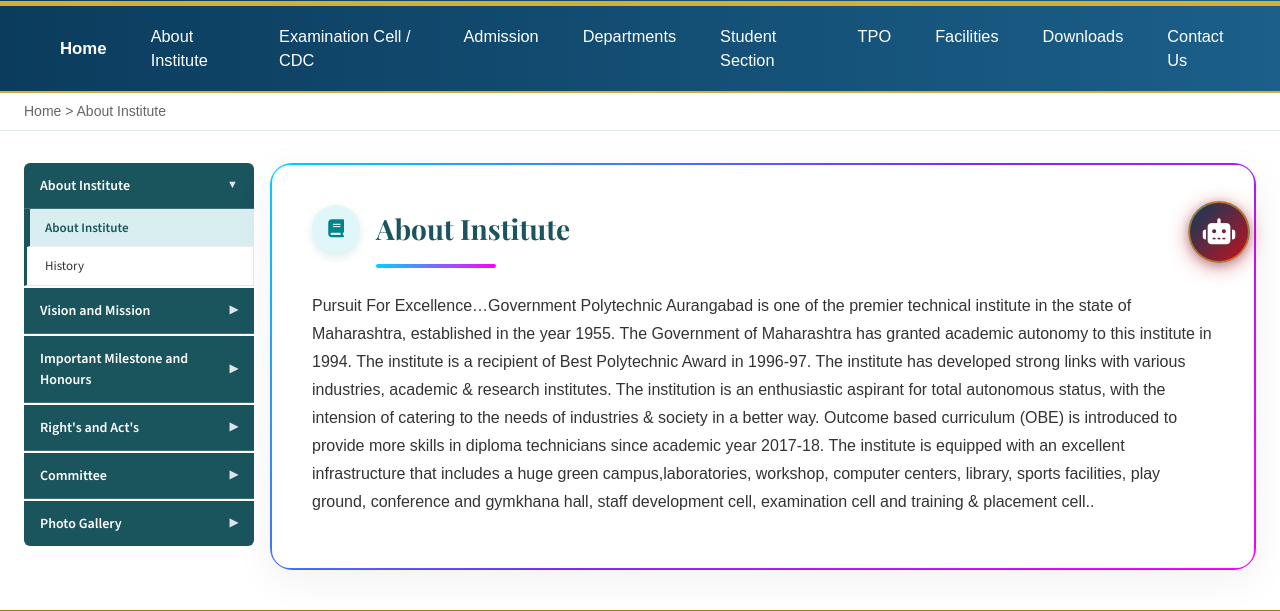
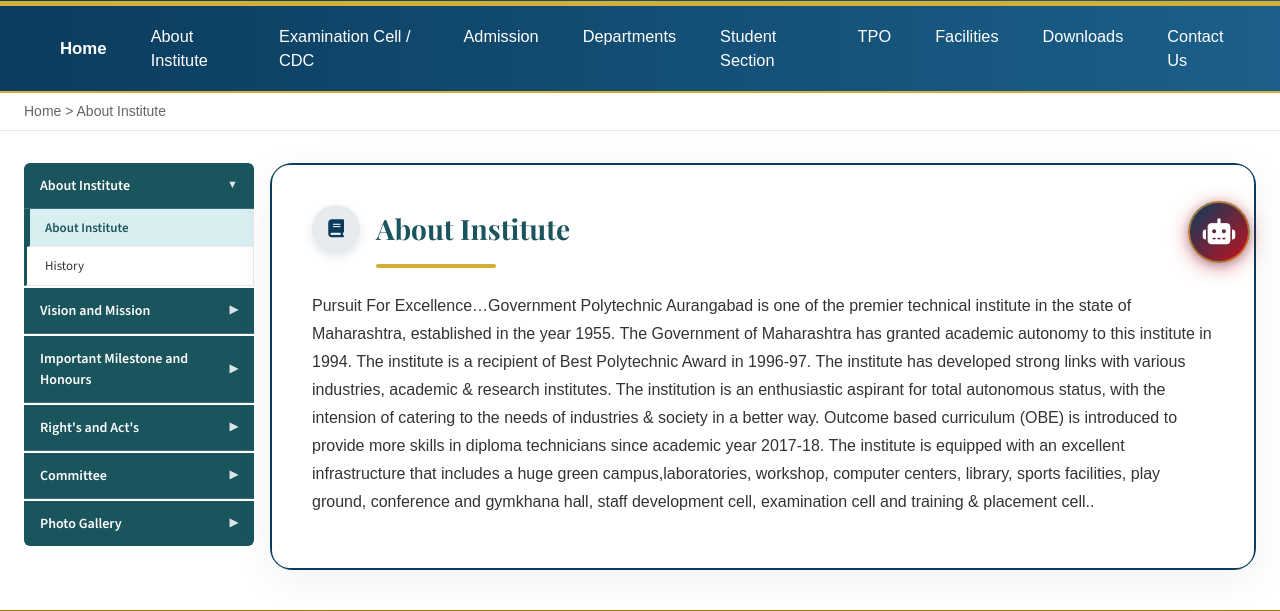
Before and after one commit to maliksyed952023-ctrl/Clg-Website-Project, a Flask app: page /about in a window 1280 px wide. Shown: the part 507-1118 px from the top of the page. Run offline with Flask 3, Linux system fonts and the light colour scheme; data that the repository does not hold is empty; parts of the project's set-up code (start-up, migrations or seed data) failed here and were passed over; some libraries are stand-ins or nearby versions.

Commit message:
new commit after some bug fixes and UI changes 3

```diff
--- a/static/css/sidebar.css
+++ b/static/css/sidebar.css
@@ -145,7 +145,7 @@
   content: "";
   position: absolute;
   top: -2px; left: -2px; right: -2px; bottom: -2px;
-  background: linear-gradient(135deg, #00d2ff, #7a2ff7, #fb00ff);
+  background: #0b3c5d;
   z-index: -1;
   border-radius: 22px;
 }
@@ -179,15 +179,15 @@
   font-weight: 900;
   width: 48px;
   height: 48px;
-  background: #e0f7fa;
-  color: #00838f;
+  background: rgba(11, 60, 93, 0.1);
+  color: #0b3c5d;
   border-radius: 50%;
   display: flex;
   align-items: center;
   justify-content: center;
   font-size: 18px;
   flex-shrink: 0;
-  box-shadow: 0 4px 10px rgba(0,131,143,0.15);
+  box-shadow: 0 4px 10px rgba(11,60,93,0.12);
 }
 
 .content h2::after {
@@ -197,7 +197,7 @@
   left: 64px;
   width: 120px;
   height: 4px;
-  background: linear-gradient(to right, #00d2ff, #fb00ff);
+  background: #d4af37;
   border-radius: 2px;
 }
 
```
Also changed, not shown: static/css/college-slider.css (+7 -0 lines).
